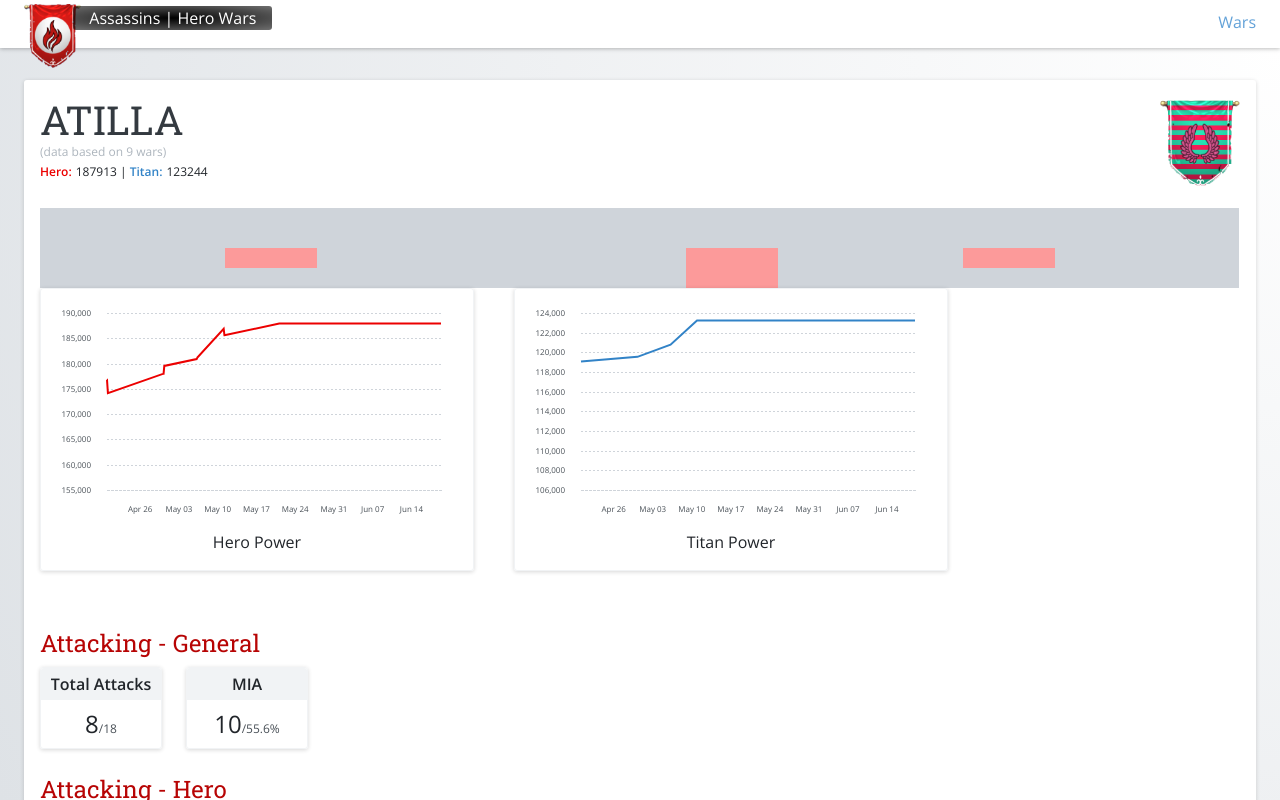
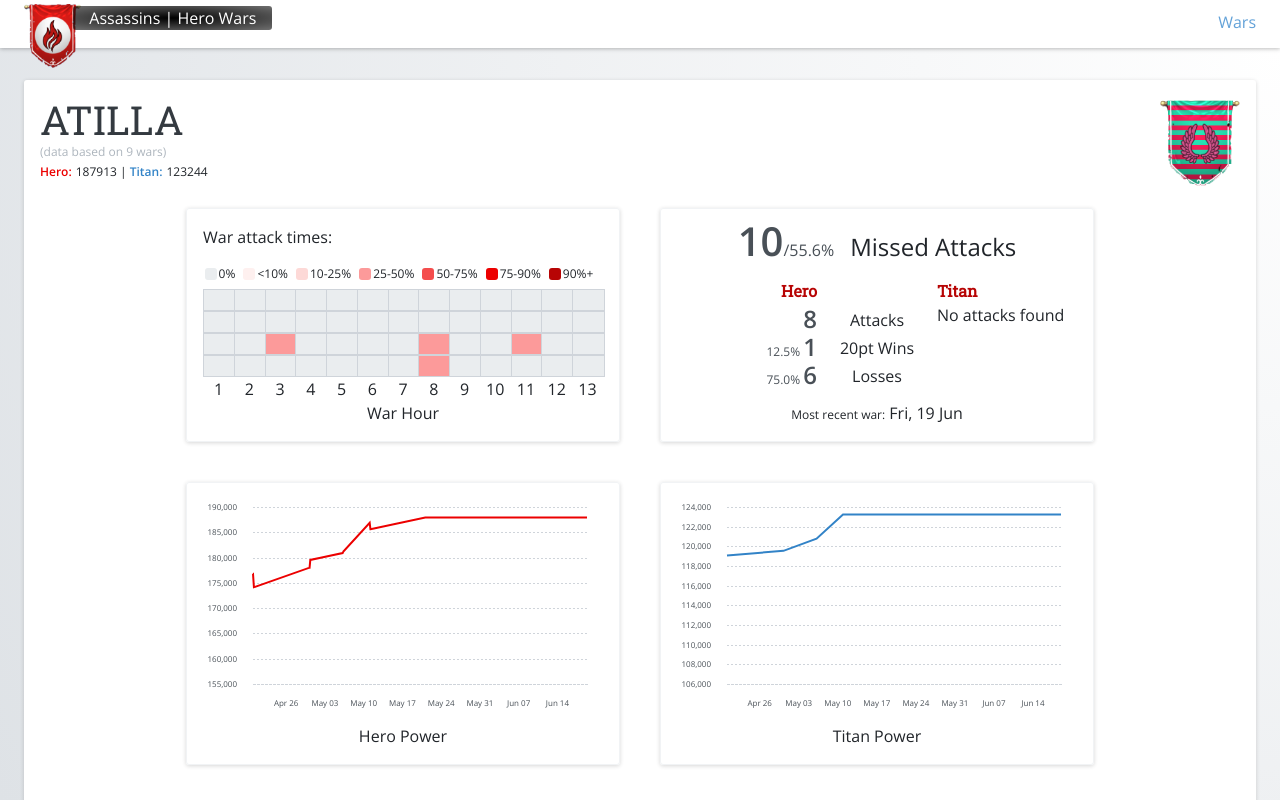
Before and after one commit to lrcrews/HeroWars, a React (Create React App) app: page /players/ATILLA in a window 1280 px wide. Built offline with nearby package versions, Linux system fonts and the light colour scheme.

Commit message:
player attack time heat chart and update attack stats to card style

```diff
--- a/src/guild-wars/presentation-components/WarView.tsx
+++ b/src/guild-wars/presentation-components/WarView.tsx
@@ -11,9 +11,9 @@ import { Guild } from '../../models/guild';
 import { GuildWar } from '../../models/guild-war';
 
 import CustomSelect, { Option } from './CustomSelect';
+import InfoBox from './InfoBox';
 
 import './WarView.scss';
-import InfoBox from './InfoBox';
 
 interface WarStats {
   bridgeAttacksUsed: number;
--- a/src/players/HeatChart.scss
+++ b/src/players/HeatChart.scss
@@ -1,46 +1,73 @@
 @import '../sass-mixins/mixins.scss';
 
 .heat-chart {
-  height: 5rem;
   width: 100%;
+
+  .no-activity {
+    background-color: $grey-3;
+  }
+
+  .activity-0-10 {
+    background-color: $red-1;
+  }
+
+  .activity-10-25 {
+    background-color: $red-2;
+  }
+
+  .activity-25-50 {
+    background-color: $red-3;
+  }
+
+  .activity-50-75 {
+    background-color: $red-4;
+  }
+
+  .activity-75-90 {
+    background-color: $red-5;
+  }
+
+  .activity-90-100 {
+    background-color: $red-6;
+  }
+
+  .legend {
+    padding-bottom: 0.5rem;
+
+    > * {
+      display: inline-block;
+      line-height: 0.75rem;
+      margin-right: 0.5rem;
+
+      > * {
+        display: inline-block;
+        vertical-align: middle;
+      }
+
+      > .key {
+        border-radius: 3px;
+        display: inline-block;
+        height: 0.75rem;
+        margin-right: 0.125rem;
+        width: 0.75rem;
+      }
+    }
+  }
 
   .hour-container {
     display: inline-block;
     vertical-align: top;
     width: 7.69%;
 
-    > * {
-      background-color: $white-1;
+    .column-label {
+      text-align: center;
+      width: 100%;
+    }
+
+    .cell {
+      border: 1px solid $grey-5;
       height: 1.25rem;
       width: 100%;
-
-      &.no-activity {
-        background-color: $grey-5;
-      }
-
-      &.activity-0-10 {
-        background-color: $red-1;
-      }
-
-      &.activity-10-25 {
-        background-color: $red-2;
-      }
-
-      &.activity-25-50 {
-        background-color: $red-3;
-      }
-
-      &.activity-51-75 {
-        background-color: $red-4;
-      }
-
-      &.activity-75-90 {
-        background-color: $red-5;
-      }
-
-      &.activity-90-100 {
-        background-color: $red-6;
-      }
     }
   }
 }
--- a/src/players/HeatChart.tsx
+++ b/src/players/HeatChart.tsx
@@ -167,33 +167,63 @@ const HeatChart: React.FC<HeatChartProps> = (props) => {
   }, [attacks]);
 
   const classFromCount = (count: number): string => {
-    if (count === 0) return 'no-activity';
+    if (count === 0) return 'cell no-activity';
     const percent = count / totalAttacks;
-    console.log(`percent: ${percent}`);
     if (percent < 0.1) {
-      return 'activity-0-10';
+      return 'cell activity-0-10';
     } else if (percent < 0.25) {
-      return 'activity-10-25';
+      return 'cell activity-10-25';
     } else if (percent < 0.5) {
-      return 'activity-25-50';
+      return 'cell activity-25-50';
     } else if (percent < 0.75) {
-      return 'activity-51-75';
+      return 'cell activity-50-75';
     } else if (percent < 0.9) {
-      return 'activity-75-90';
+      return 'cell activity-75-90';
     } else {
-      return 'activity-90-100';
+      return 'cell activity-90-100';
     }
   };
 
   return (
     <div className="heat-chart">
-      {Object.keys(attackTimeHash).map((key) => {
+      <ul className="legend font-small">
+        <li>
+          <div className="key no-activity"></div>
+          <div className="title">0%</div>
+        </li>
+        <li>
+          <div className="key activity-0-10"></div>
+          <div className="title">{'<'}10%</div>
+        </li>
+        <li>
+          <div className="key activity-10-25"></div>
+          <div className="title">10-25%</div>
+        </li>
+        <li>
+          <div className="key activity-25-50"></div>
+          <div className="title">25-50%</div>
+        </li>
+        <li>
+          <div className="key activity-50-75"></div>
+          <div className="title">50-75%</div>
+        </li>
+        <li>
+          <div className="key activity-75-90"></div>
+          <div className="title">75-90%</div>
+        </li>
+        <li>
+          <div className="key activity-90-100"></div>
+          <div className="title">90%+</div>
+        </li>
+      </ul>
+      {Object.keys(attackTimeHash).map((key, index) => {
         return (
           <div key={key} className="hour-container">
             <div className={classFromCount(attackTimeHash[key].quarter1)}></div>
             <div className={classFromCount(attackTimeHash[key].quarter2)}></div>
             <div className={classFromCount(attackTimeHash[key].quarter3)}></div>
             <div className={classFromCount(attackTimeHash[key].quarter4)}></div>
+            <div className="column-label">{index + 1}</div>
           </div>
         );
       })}
--- a/src/players/Player.scss
+++ b/src/players/Player.scss
@@ -7,6 +7,10 @@
 
   .titan {
     color: $titan-color;
+  }
+
+  .helper {
+    color: $grey-8;
   }
 
   .player-info.tile {
@@ -52,29 +56,107 @@
   }
 
   .graphs {
+    text-align: center;
+
     > ul {
       > li {
         border: 1px solid $grey-2;
         border-radius: 3px;
         box-shadow: 0 1px 4px #00000029;
         display: inline-block;
-        margin: 0 40px 40px 0;
+        margin: 0 20px 40px;
         padding: 1rem;
         vertical-align: top;
 
         // TODO: create variable for this breakpoint?
         @media (max-width: 516px) {
           display: block;
-          margin-right: 0;
+          margin: 0 0 40px;
         }
 
-        &:last-child {
-          margin-right: 0;
+        .most-recent-war {
+          padding-top: 0.875rem;
+        }
+
+        .attacking-stats,
+        .graph-wrapper,
+        .heat-chart-wrapper {
+          width: 25rem;
+        }
+
+        .heat-chart-wrapper {
+          .chart-title {
+            padding-bottom: 1rem;
+            text-align: left;
+          }
+        }
+
+        .attacking-stats {
+          .missed-attacks {
+            padding-bottom: 1rem;
+
+            > * {
+              display: inline-block;
+              vertical-align: baseline;
+            }
+
+            .value {
+              font-size: $huge;
+              padding-right: 1rem;
+            }
+          }
+
+          .stats-container {
+            display: inline-block;
+            vertical-align: top;
+            width: 35%;
+
+            @supports (-ms-ime-align: auto) {
+              margin-right: -4px; // Edge adds margin-right on inline-block, and we happen to care in this case
+            }
+
+            &:first-child {
+              text-align: right;
+            }
+
+            &:last-child {
+              text-align: left;
+            }
+
+            &.titles {
+              text-align: center;
+              width: 30%;
+
+              .spacer {
+                height: 1.5rem;
+              }
+
+              .title {
+                padding-top: 0.325rem;
+              }
+            }
+
+            > ul {
+              > li {
+                height: 1.75rem;
+              }
+            }
+          }
+
+          .stat {
+            > * {
+              display: inline-block;
+              vertical-align: baseline;
+            }
+
+            .value {
+              width: 5.25rem;
+            }
+          }
         }
 
         .graph-wrapper {
           height: 225px;
-          width: 400px;
 
           @media (max-width: 516px) {
             width: 100%;
--- a/src/players/Player.tsx
+++ b/src/players/Player.tsx
@@ -10,10 +10,10 @@ import { Player as PlayerModel } from '../models/player';
 import { TimeSeriesEntry } from '../charts/time-series-entry';
 
 import BattlesTable from '../guild-wars/presentation-components/BattlesTable';
+import HeatChart from './HeatChart';
 import TimeSeries from '../charts/TimeSeries';
 
 import './Player.scss';
-import HeatChart from './HeatChart';
 
 interface BattleStats {
   heroAttacksLost: number;
@@ -199,6 +199,14 @@ const Player: React.FC<PlayerProps> = (props) => {
     return guild ? guild.bannerImagePath : '';
   };
 
+  const mostRecentWar = (): string => {
+    const date = _.chain(warDates)
+      .sortBy((date) => date)
+      .last()
+      .value();
+    return date ? date.toUTCString().substring(0, 11) : '-';
+  };
+
   return (
     <section id="player-page">
       {playerGuild && warDates && (
@@ -221,7 +229,107 @@ const Player: React.FC<PlayerProps> = (props) => {
             />
           </section>
           <section className="graphs">
-            <HeatChart attacks={_.filter(battles, (battle) => battle.attacker.name === name)} />
+            <ul>
+              <li>
+                <div className="heat-chart-wrapper">
+                  <div className="font-normal chart-title">War attack times:</div>
+                  <HeatChart attacks={_.filter(battles, (battle) => battle.attacker.name === name)} />
+                  <div className="font-normal axis-title">War Hour</div>
+                </div>
+              </li>
+              <li>
+                {stats && (
+                  <div className="attacking-stats">
+                    <div className="font-large missed-attacks">
+                      <div className="emphasize value">
+                        {stats.possibleAttacks - stats.usedAttacks}
+                        <span className="font-normal helper">/{miaPercentage()}</span>
+                      </div>
+                      <div className="title">Missed Attacks</div>
+                    </div>
+                    <ul>
+                      <li className="stats-container">
+                        <div className="font-small-title">Hero</div>
+                        {stats.heroAttacksTotal > 0 && (
+                          <ul>
+                            <li className="stat">
+                              <div className="font-large emphasize value">{stats.heroAttacksTotal}</div>
+                            </li>
+                            <li className="stat">
+                              <div className="font-large emphasize value">
+                                <span className="font-small helper">
+                                  {prettyPercent(stats.heroAttacksWonOutright / stats.heroAttacksTotal)}{' '}
+                                </span>
+                                {stats.heroAttacksWonOutright}
+                              </div>
+                            </li>
+                            <li className="stat">
+                              <div className="font-large emphasize value">
+                                <span className="font-small helper">
+                                  {prettyPercent(stats.heroAttacksLost / stats.heroAttacksTotal)}{' '}
+                                </span>
+                                {stats.heroAttacksLost}
+                              </div>
+                            </li>
+                          </ul>
+                        )}
+                        {stats.heroAttacksTotal === 0 && (
+                          <div className="font-normal empty-stats">No attacks found</div>
+                        )}
+                      </li>
+                      <li className="stats-container titles">
+                        <div className="spacer" />
+                        <ul>
+                          <li>
+                            <div className="title">Attacks</div>
+                          </li>
+                          <li>
+                            <div className="title">20pt Wins</div>
+                          </li>
+                          <li>
+                            <div className="title">Losses</div>
+                          </li>
+                        </ul>
+                      </li>
+                      <li className="stats-container">
+                        <div className="font-small-title">Titan</div>
+                        {stats.titanAttacksTotal > 0 && (
+                          <ul>
+                            <li className="stat">
+                              <div className="font-large emphasize value">{stats.titanAttacksTotal}</div>
+                            </li>
+                            <li className="stat">
+                              <div className="font-large emphasize value">
+                                {stats.titanAttacksWonOutright}
+                                <span className="font-small helper">
+                                  {' '}
+                                  {prettyPercent(stats.titanAttacksWonOutright / stats.titanAttacksTotal)}
+                                </span>
+                              </div>
+                            </li>
+                            <li className="stat">
+                              <div className="font-large emphasize value">
+                                {stats.titanAttacksLost}
+                                <span className="font-small helper">
+                                  {' '}
+                                  {prettyPercent(stats.titanAttacksLost / stats.titanAttacksTotal)}
+                                </span>
+                              </div>
+                            </li>
+                          </ul>
+                        )}
+                        {stats.titanAttacksTotal === 0 && (
+                          <div className="font-normal empty-stats">No attacks found</div>
+                        )}
+                      </li>
+                    </ul>
+                  </div>
+                )}
+                <div className="most-recent-war">
+                  <span className="font-small">Most recent war:</span> {mostRecentWar()}
+                </div>
+              </li>
+            </ul>
             <ul>
               <li>
                 <div className="graph-wrapper">
@@ -253,97 +361,6 @@ const Player: React.FC<PlayerProps> = (props) => {
           </section>
           {stats && (
             <section className="player-stats">
-              <div className="font-subtitle">Attacking - General</div>
-              <ul className="stats-container">
-                <li className="stat">
-                  <div className="title">Total Attacks</div>
-                  <div className="font-large value">
-                    {stats.usedAttacks}
-                    <span className="font-small helper">/{stats.possibleAttacks}</span>
-                  </div>
-                </li>
-                <li className="stat">
-                  <div className="title">MIA</div>
-                  <div className="font-large value">
-                    {stats.possibleAttacks - stats.usedAttacks}
-                    <span className="font-small helper">/{miaPercentage()}</span>
-                  </div>
-                </li>
-              </ul>
-              <div className="font-subtitle">Attacking - Hero</div>
-              {stats.heroAttacksTotal > 0 && (
-                <ul className="stats-container">
-                  <li className="stat">
-                    <div className="title">Total Attacks</div>
-                    <div className="font-large value">{stats.heroAttacksTotal}</div>
-                  </li>
-                  <li className="stat">
-                    <div className="title">20pt Wins</div>
-                    <div className="font-large value">
-                      {stats.heroAttacksWonOutright}
-                      <span className="font-small helper">
-                        /{prettyPercent(stats.heroAttacksWonOutright / stats.heroAttacksTotal)}
-                      </span>
-                    </div>
-                  </li>
-                  {/* <li className="stat">
-                    <div className="title">Cleanup Wins</div>
-                    <div className="font-large value">
-                      {stats.heroAttacksWonCleanup}
-                      <span className="font-small helper">
-                        /{prettyPercent(stats.heroAttacksWonCleanup / stats.heroAttacksTotal)}
-                      </span>
-                    </div>
-                  </li> */}
-                  <li className="stat">
-                    <div className="title">Losses</div>
-                    <div className="font-large value">
-                      {stats.heroAttacksLost}
-                      <span className="font-small helper">
-                        /{prettyPercent(stats.heroAttacksLost / stats.heroAttacksTotal)}
-                      </span>
-                    </div>
-                  </li>
-                </ul>
-              )}
-              {stats.heroAttacksTotal === 0 && <div className="font-normal empty-stats">No hero attacks found.</div>}
-              <div className="font-subtitle">Attacking - Titan</div>
-              {stats.titanAttacksTotal > 0 && (
-                <ul className="stats-container">
-                  <li className="stat">
-                    <div className="title">Total Attacks</div>
-                    <div className="font-large value">{stats.titanAttacksTotal}</div>
-                  </li>
-                  <li className="stat">
-                    <div className="title">20pt Wins</div>
-                    <div className="font-large value">
-                      {stats.titanAttacksWonOutright}
-                      <span className="font-small helper">
-                        /{prettyPercent(stats.titanAttacksWonOutright / stats.titanAttacksTotal)}
-                      </span>
-                    </div>
-                  </li>
-                  {/* <li className="stat">
-                    <div className="title">Cleanup Wins</div>
-                    <div className="font-large value">
-                      {stats.titanAttacksWonCleanup}
-                      <span className="font-small helper">
-                        /{prettyPercent(stats.titanAttacksWonCleanup / stats.titanAttacksTotal)}
-                      </span>
-                    </div>
-                  </li> */}
-                  <li className="stat">
-                    <div className="title">Losses</div>
-                    <div className="font-large value">
-                      {stats.titanAttacksLost}
-                      <span className="font-small helper">
-                        /{prettyPercent(stats.titanAttacksLost / stats.titanAttacksTotal)}
-                      </span>
-                    </div>
-                  </li>
-                </ul>
-              )}
-              {stats.titanAttacksTotal === 0 && <div className="font-normal empty-stats">No titan attacks found.</div>}
               <div className="font-subtitle">Defending - Hero</div>
               {stats.heroDefensesTotal > 0 && (
                 <ul className="stats-container">
--- a/src/sass-mixins/fonts.scss
+++ b/src/sass-mixins/fonts.scss
@@ -56,6 +56,14 @@ $small-line-height: 1rem;
   line-height: $large-line-height;
 }
 
+@mixin font-small-title {
+  @extend %accent-font;
+  color: $red-6;
+  font-size: $normal;
+  font-weight: 600;
+  line-height: $normal-line-height;
+}
+
 @mixin font-link {
   @extend %main-font;
   color: $blue-3;
@@ -76,6 +84,10 @@ $small-line-height: 1rem;
   @include font-subtitle;
 }
 
+.font-small-title {
+  @include font-small-title;
+}
+
 .font-normal {
   @include font-normal;
 }
```
